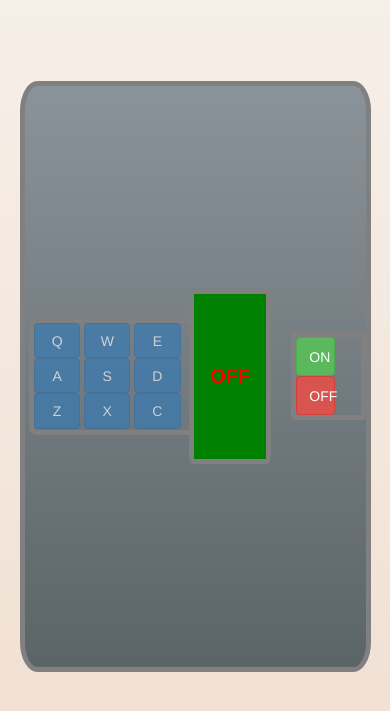
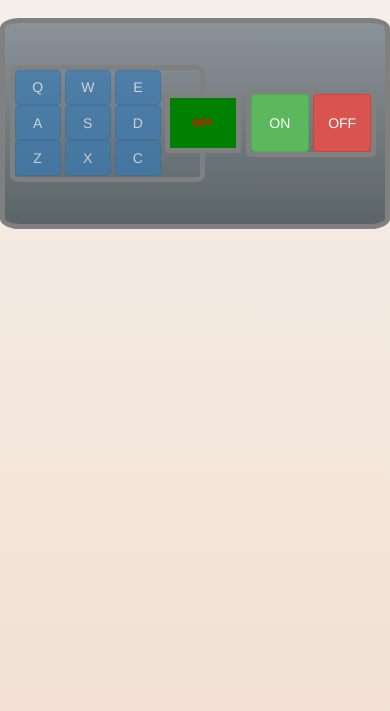
Before and after one commit to davidIvankov/drumMachin, a plain HTML site: page index.html in a window 390 px wide. Shown: the part 63-774 px from the top of the page. Drawn offline with nearby package versions, Linux system fonts and the light colour scheme.

Commit message:
feat: media

```diff
--- a/styles.css
+++ b/styles.css
@@ -65,3 +65,63 @@
     border-radius: 5%;
     border: 5px solid gray;
 }
+
+@media screen and (max-width: 714px){
+#drum-machine {
+        height: 40vh;
+        width: 90vw;
+        gap: 10px;
+        margin-top: 5vh;
+
+    }
+}
+@media screen and (max-width: 480px) {
+    #drum-machine {
+            height: 30vh;
+            width: 100vw;
+            gap: 5px;
+            margin-top: 2.5vh;
+
+        }
+
+}
+
+@media screen and (max-width: 400px) {
+#drum-machine {
+        height: 25vh;
+        width: 100vw;
+        gap: 5px;
+        margin-top: 2.5vh;
+
+    }
+
+        #display {
+            width: 20%;
+
+            height: 30%;
+            margin-left: -30px;
+
+        }
+
+                .sound {
+                    color: red;
+                    font-weight: bold;
+                    font-size: 10px
+                }
+        .ON,
+        .OFF {
+            width: 15vw;
+            height: 15vw;
+        }
+}
+
+@media screen and (max-width: 340px) {
+
+    #display {
+            width: 20%;
+
+            height: 30%;
+            margin-left: -20px;
+
+        }
+}
```
